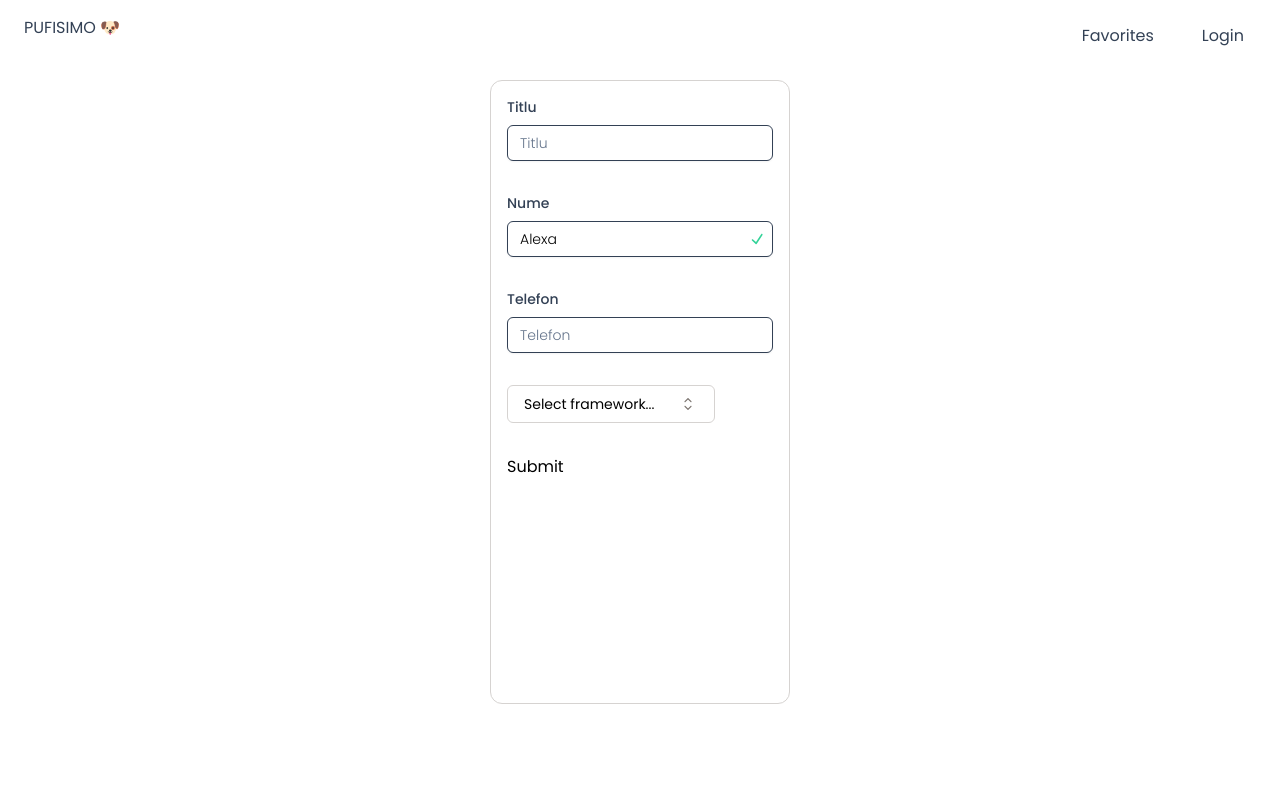
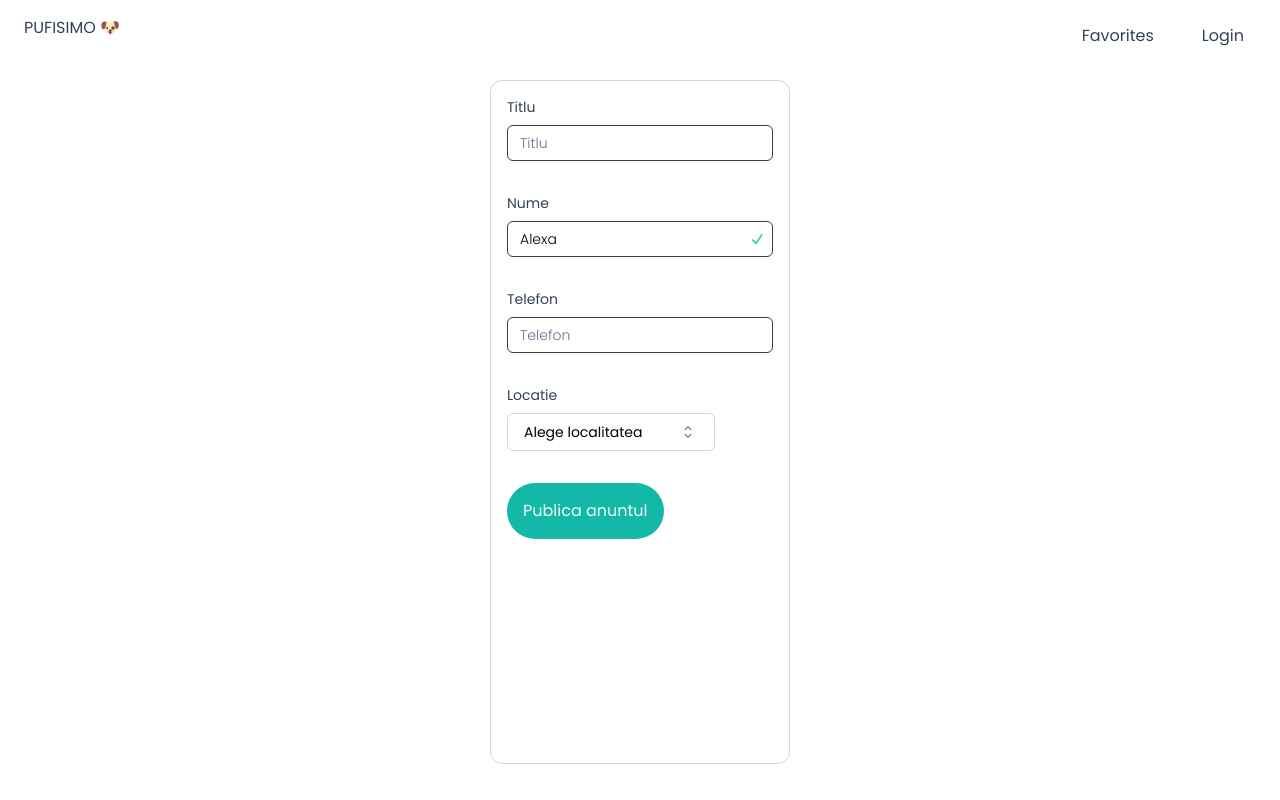
Before and after one commit to alexandruale26/perdego-beta, a React (Vite) app: page / in a window 1280 px wide. Built offline with nearby package versions, Linux system fonts and the light colour scheme.

Commit message:
fixed combobox selected

```diff
--- a/src/components/comboBox.jsx
+++ b/src/components/comboBox.jsx
@@ -1,4 +1,4 @@
-import { useEffect, useState, useRef } from "react";
+import { useEffect, useState, useRef, forwardRef, Fragment } from "react";
 import { MagnifyingGlassIcon, CaretSortIcon } from "@radix-ui/react-icons";
 import Separator from "./separator";
 import React from "react";
@@ -19,10 +19,10 @@ const Option = ({ value, onClick }) => {
   );
 };
 
-const ComboBox = ({ placeholder }) => {
+const ComboBox = forwardRef(({ placeholder, comboTitle, onChange, onBlur, ...props }, ref) => {
   const [filtered, setFiltered] = useState(tags);
-  const [value, setValue] = useState("");
-  const [selected, setSelected] = useState(null);
+  const [inputValue, setInputValue] = useState("");
+  const [selected, setSelected] = useState("");
   const [visible, setVisible] = useState(false);
   const [inputFocus, setInputFocus] = useState(false);
 
@@ -45,12 +45,18 @@ const ComboBox = ({ placeholder }) => {
     e.preventDefault();
     setFiltered(tags.filter((tag) => tag.includes(e.target.value)));
 
-    setValue(e.target.value);
+    setInputValue(e.target.value);
   };
 
-  const handleSelectOnChange = (e) => {
+  const handleSelectOnClick = (e) => {
     e.preventDefault();
-    setSelected(e.target.dataset.value);
+    const value = e.target.dataset.value;
+    setSelected(value);
+    setInputValue(value);
+
+    //error message if ref is ull
+    ref.current.value = value;
+    onChange(e);
   };
 
   const handleInputFocus = (e) => {
@@ -61,6 +67,7 @@ const ComboBox = ({ placeholder }) => {
   const handleInputBlur = (e) => {
     e.preventDefault();
     setInputFocus(false);
+    onBlur(e);
   };
 
   const onComboBoxClick = (e) => {
@@ -70,22 +77,23 @@ const ComboBox = ({ placeholder }) => {
     setVisible(!visible);
   };
 
+  const selectedTitle = selected ? selected : comboTitle;
   const available = filtered.length > 0;
-  console.log(selected);
 
   return (
     <div onClick={onComboBoxClick} ref={modalRef} className=" bg-white relative w-52 h-full space-y-1 rounded-md">
+      <input hidden onChange={() => console.log("none")} value={selected} ref={ref} {...props} />
       <div className="flex justify-between items-center w-full px-4 py-2 border bg-inherit rounded-md border-stone-300 hover:bg-stone-100 transition-colors select-none">
-        <p className="text-sm font-normal">Select framework...</p>
+        <p className="text-sm font-normal">{selectedTitle}</p>
         <CaretSortIcon className={iconStyle} />
       </div>
 
       {visible && (
-        <div className="absolute z-10 w-full max-h-72 border bg-inherit border-stone-300 rounded-md overflow-scroll animate-in zoom-in-50 ease-out">
+        <div className="absolute z-10 w-full max-h-72 border bg-inherit border-stone-300 rounded-md overflow-scroll animate-in zoom-in-50 ease-out shadow-lg">
           <div className="flex justify-center items-center gap-2 px-3 py-2">
             <MagnifyingGlassIcon className={iconStyle} />
             <input
-              value={value}
+              value={inputValue}
               ref={inputRef}
               onFocus={handleInputFocus}
               onBlur={handleInputBlur}
@@ -101,9 +109,9 @@ const ComboBox = ({ placeholder }) => {
           {available && (
             <ul className="p-1">
               {filtered.map((tag) => (
-                <React.Fragment key={tag}>
-                  <Option value={tag} onClick={handleSelectOnChange} />
-                </React.Fragment>
+                <Fragment key={tag}>
+                  <Option value={tag} onClick={handleSelectOnClick} />
+                </Fragment>
               ))}
             </ul>
           )}
@@ -113,6 +121,6 @@ const ComboBox = ({ placeholder }) => {
       )}
     </div>
   );
-};
+});
 
 export default ComboBox;
--- a/src/components/form.jsx
+++ b/src/components/form.jsx
@@ -19,7 +19,7 @@ const FormLabel = ({ className, children, ...props }) => {
   const { name: id } = useController();
 
   return (
-    <label htmlFor={id} className={twMerge("block text-sm font-medium text-slate-700", className)} {...props}>
+    <label htmlFor={id} className={twMerge("block text-sm font-normal text-slate-700", className)} {...props}>
       {children}
     </label>
   );
--- a/src/reactForm/ControllerContext.jsx
+++ b/src/reactForm/ControllerContext.jsx
@@ -6,8 +6,7 @@ const ControllerContext = createContext({});
 const Controller = ({ name, render }) => {
   const ref = useRef(null);
 
-  const { registerField, validateField, getFieldDefaults, getFieldState, getFieldSchema, handleOnBlur } =
-    useFormContext();
+  const { registerField, validateField, getFieldDefaults, getFieldState, getFieldSchema } = useFormContext();
 
   useEffect(() => {
     const inputRef = ref.current;
@@ -22,8 +21,7 @@ const Controller = ({ name, render }) => {
   };
 
   const onBlur = (e) => {
-    e.preventDefault();
-    handleOnBlur(name);
+    onChange(e);
   };
 
   // here i could add all kind of input events: onFocus, etc
--- a/src/reactForm/FormContext.jsx
+++ b/src/reactForm/FormContext.jsx
@@ -40,6 +40,8 @@ const Form = ({ children, schema, defaultValues, delayError, onSubmit }) => {
       registerError(name, rules.maxLength.errorMessage);
     } else if (rules.regex && !rules.regex.pattern.test(input.value)) {
       registerError(name, rules.regex.errorMessage);
+    } else if (rules.required && input.value.length < 1) {
+      registerError(name, rules.required.errorMessage);
     } else {
       setValidation(name);
     }
@@ -59,10 +61,6 @@ const Form = ({ children, schema, defaultValues, delayError, onSubmit }) => {
       });
       console.log("not all are valid");
     }
-  };
-
-  const handleOnBlur = (fieldName) => {
-    validateField(fieldName);
   };
 
   const registerField = useCallback(function registerField(ref) {
@@ -91,9 +89,7 @@ const Form = ({ children, schema, defaultValues, delayError, onSubmit }) => {
   // console.log(state.fieldsState);
 
   return (
-    <FormContext.Provider
-      value={{ registerField, getFieldDefaults, getFieldState, validateField, getFieldSchema, handleOnBlur }}
-    >
+    <FormContext.Provider value={{ registerField, getFieldDefaults, getFieldState, validateField, getFieldSchema }}>
       <form onSubmit={handleSubmit}>{children}</form>
     </FormContext.Provider>
   );
--- a/src/ui/LostForm.jsx
+++ b/src/ui/LostForm.jsx
@@ -24,6 +24,11 @@ const schema = {
       errorMessage: "Numele trebuie sa aiba maxim 10 caractere",
     },
   },
+  location: {
+    required: {
+      errorMessage: "Locatie invalida",
+    },
+  },
   phone: {
     regex: {
       pattern: /^\d+$/,
@@ -36,6 +41,7 @@ const defaultValues = {
   title: "",
   name: "Alexa",
   phone: "",
+  location: "",
 };
 
 const formData = {
@@ -85,8 +91,20 @@ const FormNew = () => {
           )}
         />
 
-        <ComboBox placeholder={"Search framework"} />
-        <button type="submit">Submit</button>
+        <FormField
+          name="location"
+          render={(field) => (
+            <FormItem>
+              <FormLabel>Locatie</FormLabel>
+              <ComboBox placeholder="Cauta dupa localitate" comboTitle="Alege localitatea" {...field} />
+              <FormMessage />
+            </FormItem>
+          )}
+        />
+
+        <button className="bg-teal-500 p-4 rounded-full text-teal-50" type="submit">
+          Publica anuntul
+        </button>
       </div>
     </Form>
   );
```
